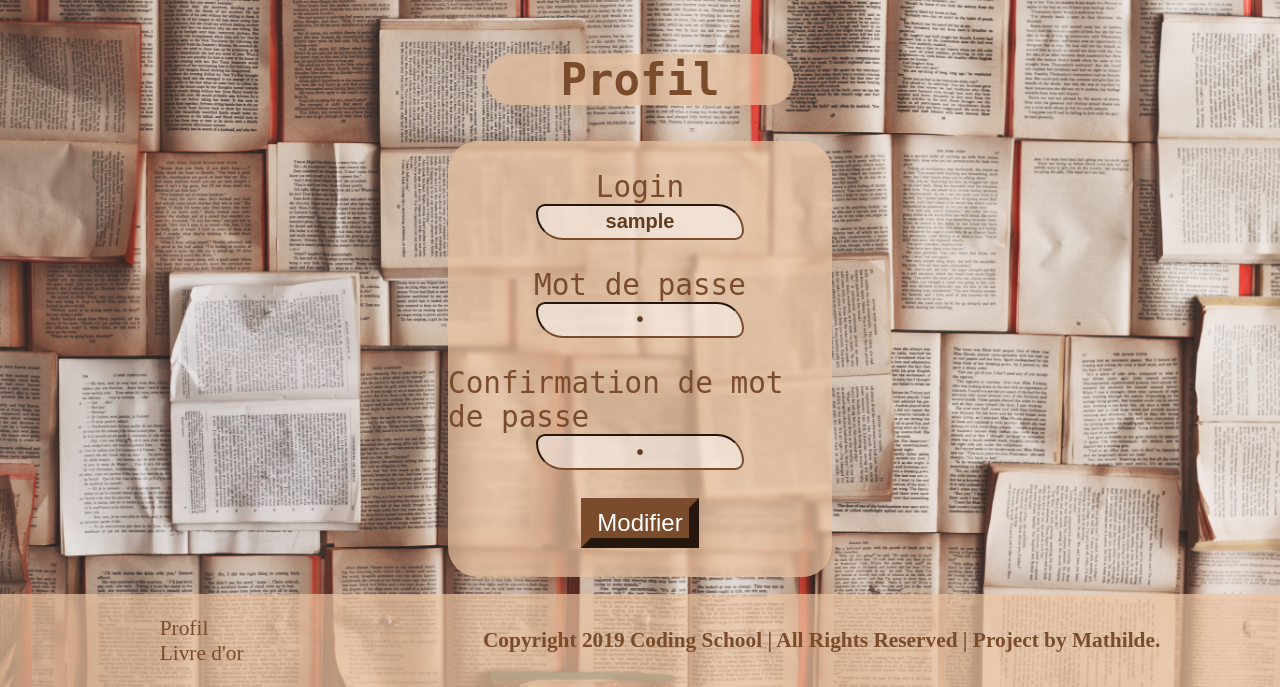
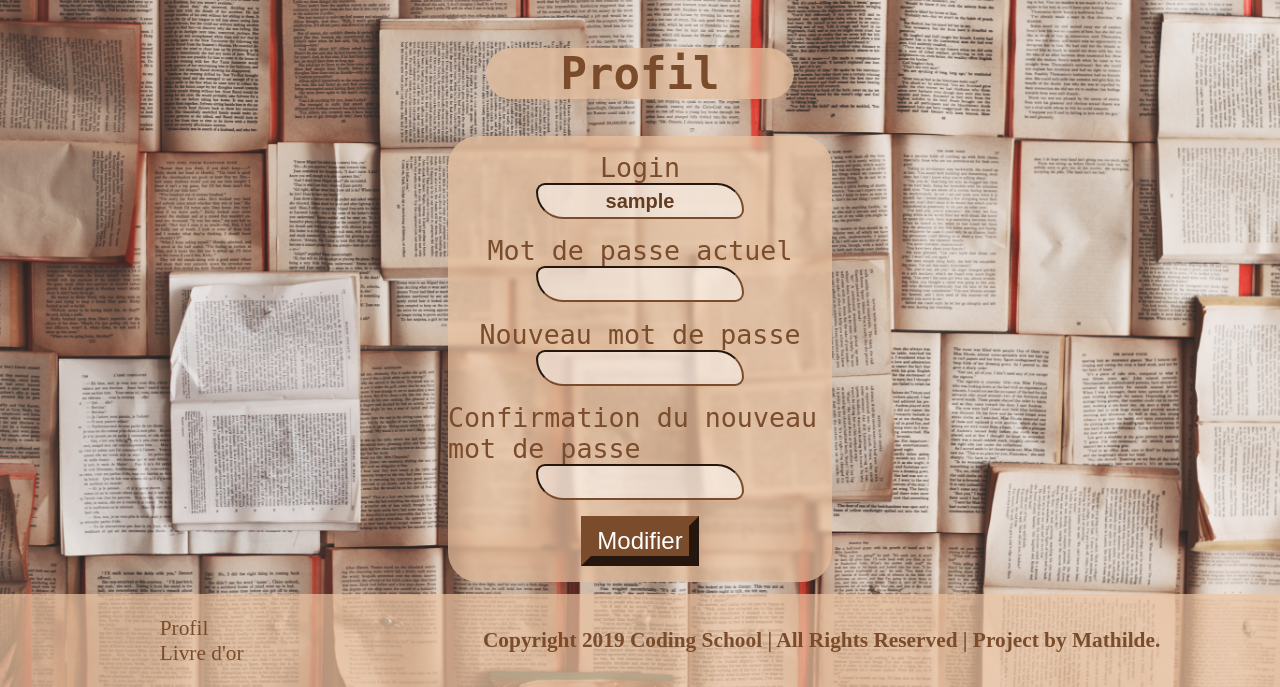
Before and after one commit to mathilde-roussier/livre-or, a PHP site: page /profil.php in a window 1280 px wide. Shown: the part 113-800 px from the top of the page. Run offline with PHP 8.4, Linux system fonts and the light colour scheme; the visitor is signed in with stand-in values (Sample User, id 1).

Commit message:
Sécurité augmenté pour le profil !

```diff
--- a/css/livre-or.css
+++ b/css/livre-or.css
@@ -169,11 +169,13 @@ form article {
     display: flex;
     flex-direction: column;
     align-items: center;
+    font-size:20pt;
 }
 
 .warning {
     color: red;
     font-weight: bold;
+    font-size:18pt;
 }
 
 .login{
--- a/profil.php
+++ b/profil.php
@@ -48,13 +48,18 @@ mysqli_close($connexion);
                 </article>
 
                 <article>
-                    <label> Mot de passe </label>
-                    <input type="password" name="password" value=<?php echo $resultat['password']; ?> />
+                    <label> Mot de passe actuel </label>
+                    <input type="password" name="old_password" required/>
                 </article>
 
                 <article>
-                    <label> Confirmation de mot de passe </label>
-                    <input type="password" name="password_conf" value=<?php echo $resultat['password']; ?> />
+                    <label> Nouveau mot de passe </label>
+                    <input type="password" name="password" />
+                </article>
+
+                <article>
+                    <label> Confirmation du nouveau mot de passe </label>
+                    <input type="password" name="password_conf" />
                 </article>
 
                 <input type="submit" name="Modifier" value="Modifier" />
--- a/vérifications/echo_profil.php
+++ b/vérifications/echo_profil.php
@@ -1,30 +1,23 @@
 <?php
 
-if (isset($_POST['Modifier']))
-{
-    if ($erreur_log == 1)
-    {
-        echo "<span class='warning'>Désolée, ".$login." est déjà pris !</span>";
-    }
-    if ($erreur_password == 1)
-    {
-        echo "<span class='warning'>/!\ Mot de passe différents ! /!\ </span>";
-    }
-    if ($modif_log == 1)
-    {
-        if ($modif_password == 1)
-        {
-            echo "Validation des différentes modifications.";
+if (isset($_POST['Modifier'])) {
+    if ($erreur_oldpassword == 1) {
+        echo "<span class='warning'>/!\ Mot de passe actuel incorrect ! /!\</span>";
+    } else {
+        if ($erreur_log == 1) {
+            echo "<span class='warning'>Désolée, " . $login . " est déjà pris !</span>";
         }
-        else
-        {
-            echo "Validation du nouveau Login.";
+        if ($erreur_password == 1) {
+            echo "<span class='warning'>/!\ Mot de passe différents ! /!\ </span>";
+        }
+        if ($modif_log == 1) {
+            if ($modif_password == 1) {
+                echo "Validation des différentes modifications.";
+            } else {
+                echo "Validation du nouveau Login.";
+            }
+        } elseif ($modif_password == 1) {
+            echo "Validation du nouveau mot de passe. ";
         }
     }
-    elseif ($modif_password == 1)
-    {
-        echo "Validation du nouveau mot de passe. ";
-    }
 }
-
-?>
--- a/vérifications/verification_profil.php
+++ b/vérifications/verification_profil.php
@@ -6,28 +6,26 @@ $requete = "SELECT * FROM utilisateurs WHERE login = '" . $_SESSION['login'] . "
 $query = mysqli_query($connexion, $requete);
 $resultat = mysqli_fetch_assoc($query);
 
-if (isset($_POST['Modifier']))
-{
+if (isset($_POST['Modifier'])) {
     $login = $_POST['login'];
     $password = $_POST['password'];
     $password_conf = $_POST['password_conf'];
+    $old_password = $_POST['old_password'];
     $modif_log = false;
     $modif_password = false;
     $erreur_log = false;
     $erreur_password = false;
+    $erreur_oldpassword = false;
 
-    if ($login != $resultat['login'])
-    {
+    if (password_verify($_POST['old_password'], $resultat['password'])) {
+        if ($login != $resultat['login']) {
             $requete_verif = "SELECT login FROM utilisateurs WHERE login = '$login'";
             $query_verif = mysqli_query($connexion, $requete_verif);
             $resultat_verif = mysqli_fetch_assoc($query_verif);
 
-        if (!empty($resultat_verif))
-        {
+            if (!empty($resultat_verif)) {
                 $erreur_log = true;
-        }
-        else
-        {
+            } else {
                 $update_login = "UPDATE utilisateurs SET login = '$login' WHERE id = '" . $resultat['id'] . "'";
                 $query_login = mysqli_query($connexion, $update_login);
                 $_SESSION['login'] = $login;
@@ -35,19 +33,21 @@ if (isset($_POST['Modifier']))
             }
         }
 
-    if ($password != $resultat['password'])
+        if (!empty($password))
         {
-        if ($password == $password_conf)
-        {
+            if ($password == $password_conf) {
                 $password = password_hash($password, PASSWORD_BCRYPT, array('cost' => 12));
                 $update_password = "UPDATE utilisateurs SET password = '$password' WHERE id = '" . $resultat['id'] . "'";
                 $query_password = mysqli_query($connexion, $update_password);
                 $modif_password = true;
-        }
-        else
-        {
+            } else {
                 $erreur_password = true;
             }
+        }
+
+    }
+    else {
+        $erreur_oldpassword = true;
     }
 }
 
```
Lines whose indentation alone changed are shown as unchanged.
